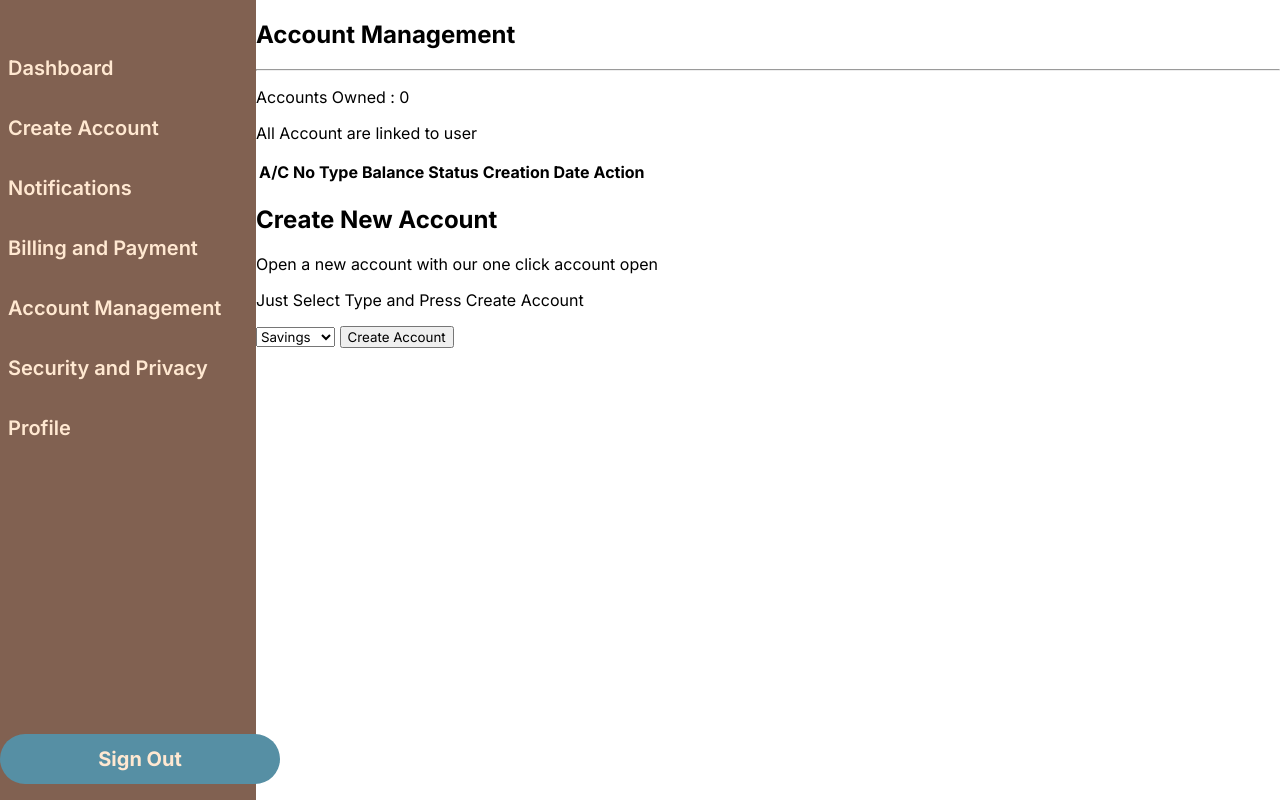
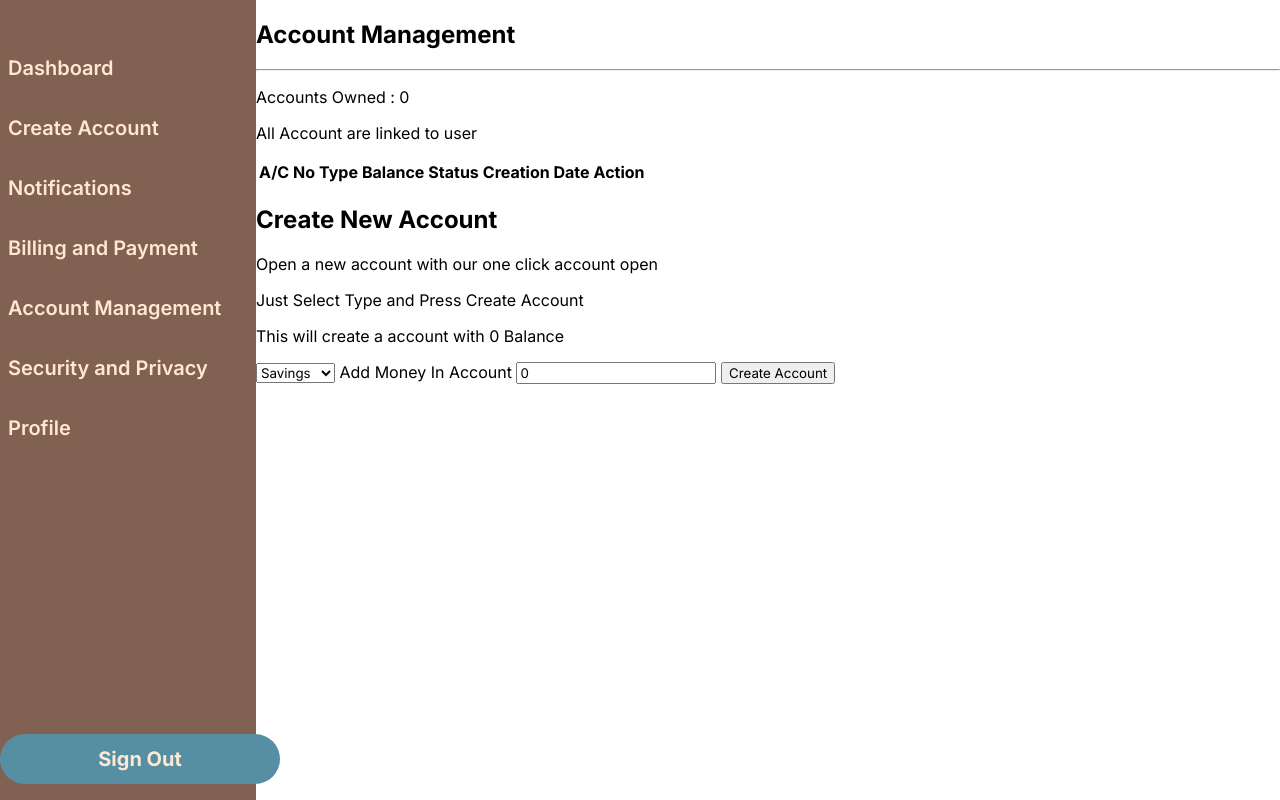
Before and after one commit to the-only-dev/Online_Banking_System, an ASP.NET Core app: template Views/Account/AccountManagement.cshtml in a window 1280 px wide. Run offline with ASP.NET Core 8, Linux system fonts and the light colour scheme; the template is opened without the code that fills it, so the values that code supplies are empty.

Commit message:
minor changes

```diff
--- a/Controllers/AccountController.cs
+++ b/Controllers/AccountController.cs
@@ -29,7 +29,7 @@ namespace Bank2.Controllers
 
         [Route("/Account/NewAccount")]
         [HttpPost]
-        public async Task<IActionResult> NewAccount(int id, [Bind("accountType")] SharedData data)
+        public async Task<IActionResult> NewAccount(int id, [Bind("accountType, amount")] SharedData data)
         {
             var userId = HttpContext.Session.GetInt32("UserId");
 
@@ -39,13 +39,14 @@ namespace Bank2.Controllers
             }
             var account = new Account();
             account.UserId = userId.Value;
+            account.AccountBalance = data.amount;
             account.AccountNo = "A/C-0000-" + userId;
-            account.AccountBalance = 0;
             account.CreatedAt = DateTime.Now;
             account.AccountStatus = "Active";
             account.AccountType = data.accountType;
 
             _context.Accounts.Add(account);
+
             await _context.SaveChangesAsync();
             return RedirectToAction("AccountManagement", "Account");
         }
--- a/Models/SharedData.cs
+++ b/Models/SharedData.cs
@@ -4,7 +4,11 @@ namespace Bank2.Models
     {
         public User? User { get; set; } = null!;
         public List<Account>? Account { get; set; } = null!;
+        public List<Transactions>? Transactions { get; set; } = null!;
+
+        // Used to send data using forms
         public string? accountType { get; set; } = null!;
-        public List<Transactions>? Transactions { get; set; } = null!;
+        public int amount { get; set; }
+        public int accountId { get; set; }
     }
 }
--- a/Views/Account/AccountManagement.cshtml
+++ b/Views/Account/AccountManagement.cshtml
@@ -48,11 +48,14 @@
         <form asp-controller="Account" asp-action="NewAccount" method="post">
             <p>Open a new account with our one click account open</p>
             <p>Just Select Type and Press Create Account</p>
+            <p>This will create a account with 0 Balance</p>
             <select asp-for="accountType">
                 <option value="Savings">Savings</option>
                 <option value="Current">Current</option>
                 <option value="Business">Business</option>
             </select>
+            <label>Add Money In Account</label>
+            <input type="number" asp-for="amount" />
             <button type="submit">Create Account</button>
         </form>
     </section>
```
Lines whose indentation alone changed are shown as unchanged.
